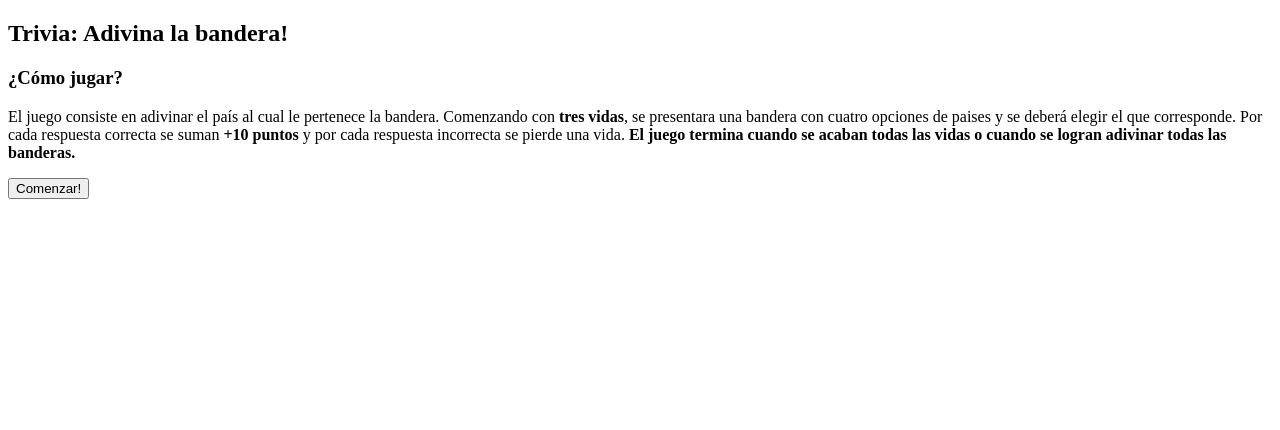
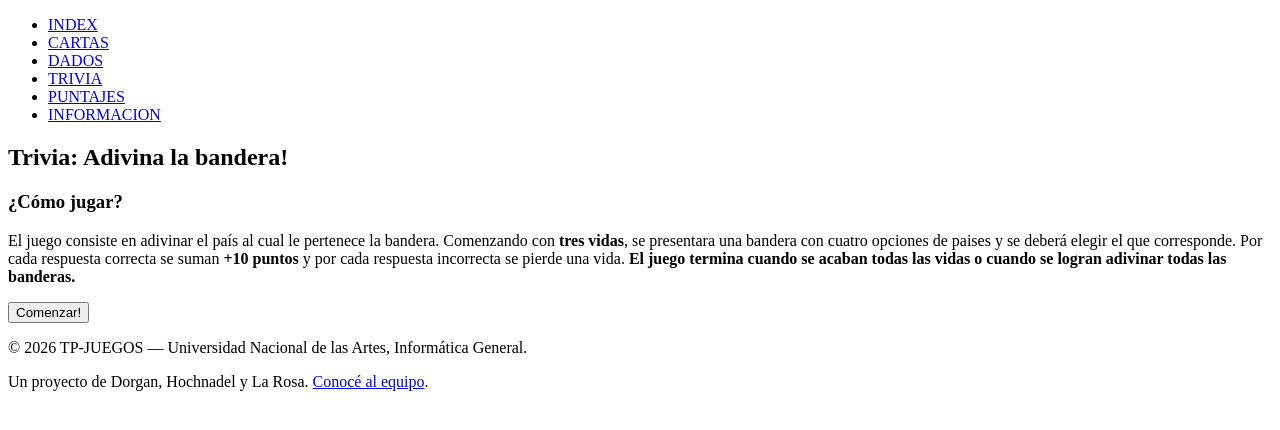
Before and after one commit to pachudorgan-ai/TP-Pruebas, a plain HTML site: page juegos-html/trivia.html in a window 1280 px wide. Drawn offline with Linux system fonts and the light colour scheme.

Commit message:
Update trivia.html

```diff
--- a/juegos-html/trivia.html
+++ b/juegos-html/trivia.html
@@ -8,7 +8,16 @@
     <body>
         <header>
             <!--h1 con nombre de la pagina-->
-            <nav></nav>
+            <nav>
+                <ul>
+                    <li><a href="../index.html">INDEX</a></li>
+                    <li><a href="cartas.html">CARTAS</a></li>
+                    <li><a href="dados.html">DADOS</a></li>
+                    <li><a href="trivia.html">TRIVIA</a></li>
+                    <li><a href="../puntajes.html">PUNTAJES</a></li>
+                    <li><a href="../informacion.html">INFORMACION</a></li>
+                </ul>
+            </nav>
         </header>
         <main>
             <h2>Trivia: Adivina la bandera!</h2>
@@ -49,11 +58,15 @@
                 <form action="" method="post" id="triviaJugador">
                     <label for="triviaNombre">Ingrese su nombre</label>
                     <input type="text" name="triviaNombre" id="triviaNombre">
+                    <button id="enviar" type="submit">Guardar resultado</button>
                 </form>
                 <button type="button" id="triviaReiniciar">Volver a jugar!</button>
             </section>
         </main>
-        <footer></footer>
+        <footer>
+            <p>&copy; 2026 TP-JUEGOS — Universidad Nacional de las Artes, Informática General.</p>
+            <p>Un proyecto de Dorgan, Hochnadel y La Rosa. <a href="../informacion.html">Conocé al equipo</a>.</p>
+        </footer>
         <script src="../js/trivia.js"></script>
     </body>
 </html>
```
